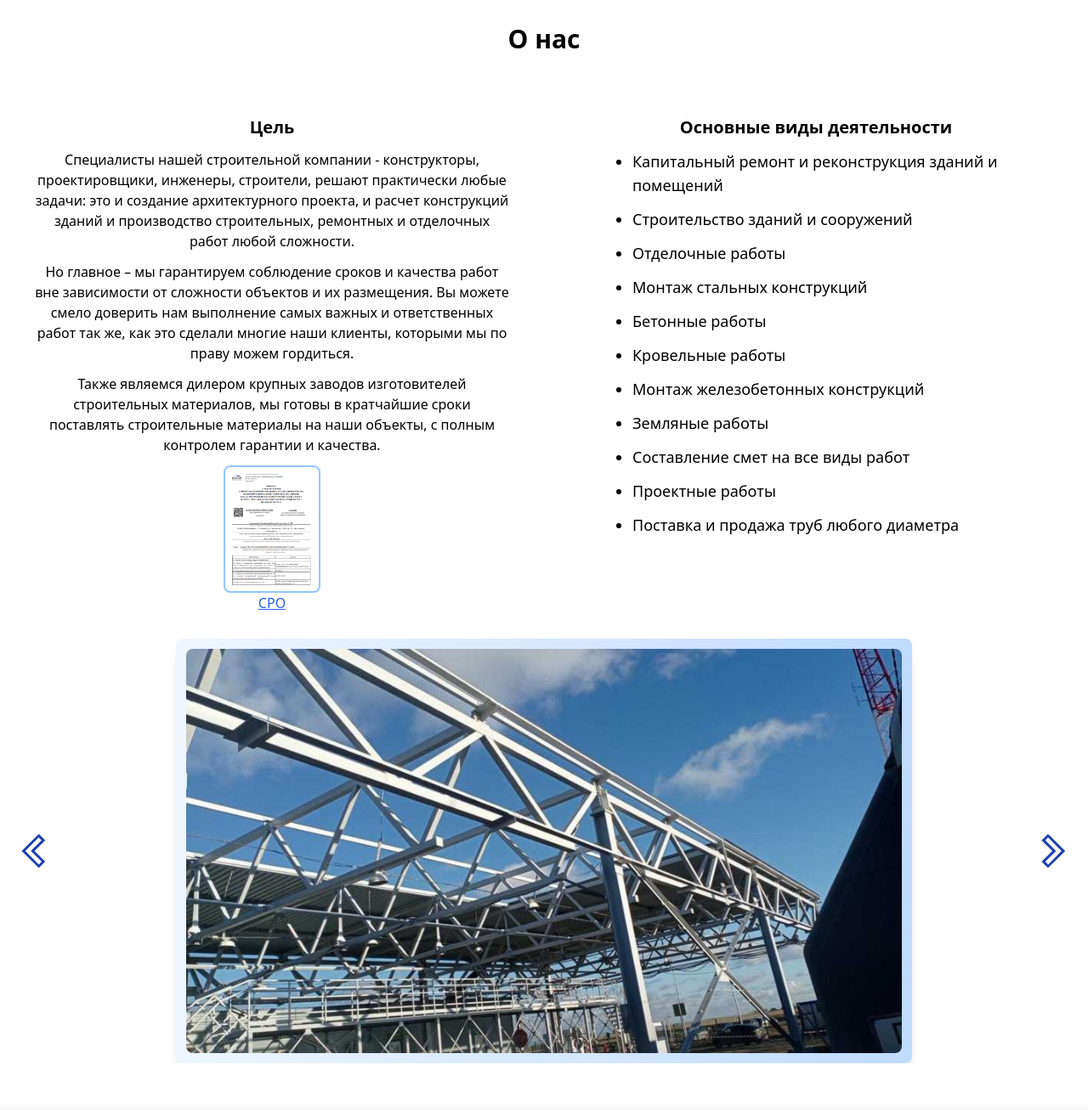
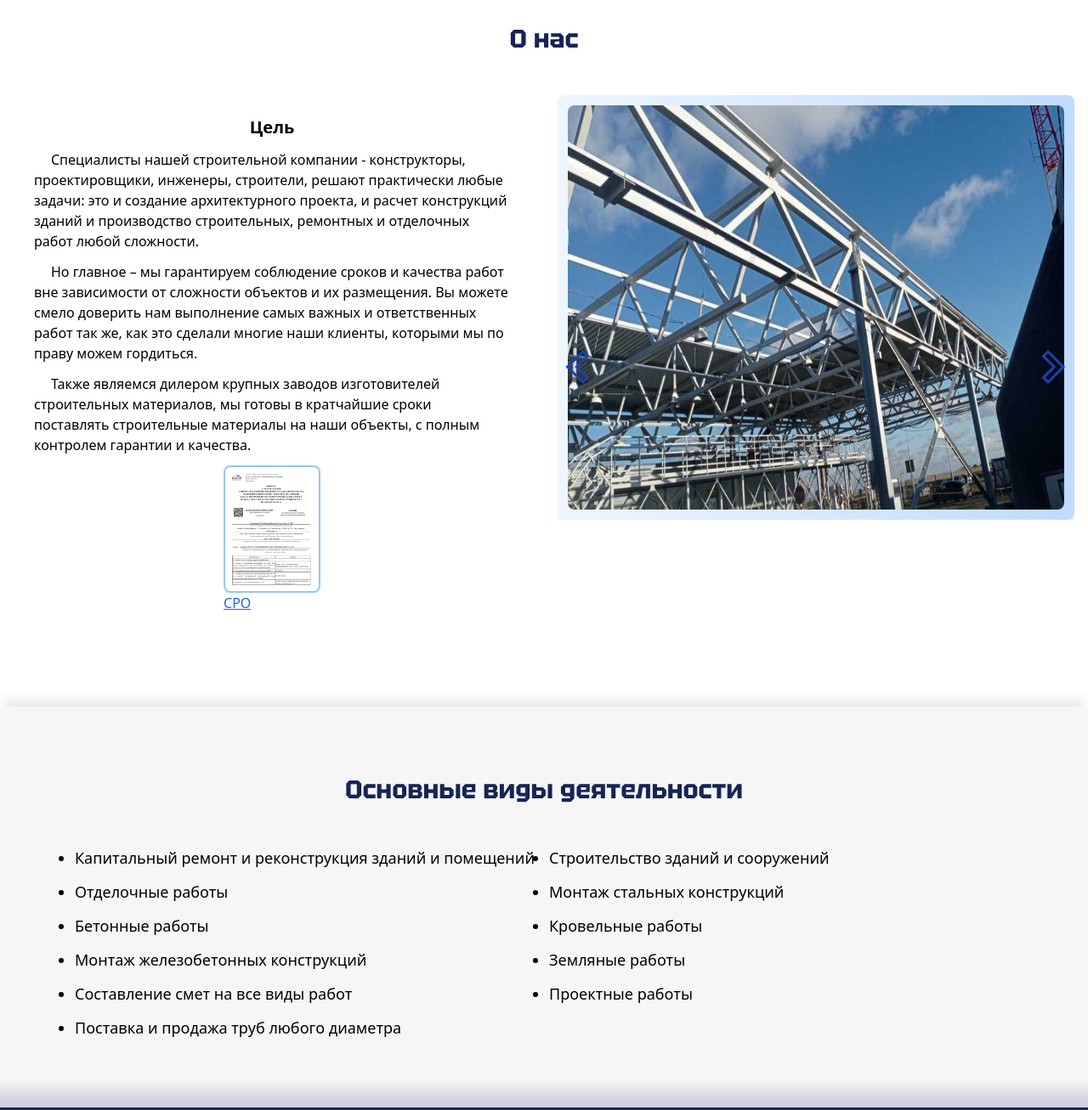
Before and after one commit to 3axhax/steel, a website: page index.html in a window 1280 px wide. Shown: the part 540-1847 px from the top of the page at 85% size. Drawn offline with Linux system fonts and the light colour scheme.

Commit message:
UI // font + gallery

```diff
--- a/index.html
+++ b/index.html
@@ -105,7 +105,7 @@
     <div class="absolute inset-0 bg-cover bg-center bg-no-repeat opacity-5 z-[-1]" style="background-image: url('/img/bg.webp');"></div>
     <div class="container mx-auto text-center">
         <h1 class="sr-only">Строительная компания Сталь</h1>
-        <p class="text-5xl font-bold mb-6 outlined-heading">
+        <p class="text-5xl text-blue-950 font-bold mb-6 font-tektur">
             Добро пожаловать
         </p>
         <p class="text-2xl text-gray-600 mb-8 max-w-2xl mx-auto">
@@ -128,17 +128,17 @@
     </div>
 </section>
 
-<section id="about" class="py-20 bg-white shadow-[0_-10px_15px_-3px_rgb(0,0,0,0.1)]">
-    <div class="container mx-auto px-4">
-        <h2 class="text-3xl font-bold text-center mb-4 lg:mb-12">О нас</h2>
+<section id="about" class="bg-white shadow-[0_-10px_15px_-3px_rgb(0,0,0,0.1)]">
+    <div class="container mx-auto px-4 py-20">
+        <h2 class="text-3xl font-tektur text-blue-950 font-bold text-center mb-4 lg:mb-12">О нас</h2>
         <div class="grid grid-cols-1 md:grid-cols-2 gap-8">
             <div class="text-center p-6">
                 <h3 class="text-xl font-semibold mb-3">Цель</h3>
-                <div class="flex flex-col gap-3">
+                <div class="flex flex-col gap-3 text-left indent-5">
                     <p>Специалисты нашей строительной компании - конструкторы, проектировщики, инженеры, строители, решают практически любые задачи: это и создание архитектурного проекта,  и расчет конструкций зданий и производство строительных, ремонтных и отделочных работ любой сложности.</p>
                     <p>Но главное – мы гарантируем соблюдение сроков и качества работ вне зависимости от сложности объектов и их размещения. Вы можете смело доверить нам выполнение самых важных и ответственных работ так же, как это сделали многие наши клиенты, которыми мы по праву можем гордиться.</p>
                     <p>Также являемся дилером крупных заводов изготовителей строительных материалов, мы готовы в кратчайшие сроки поставлять строительные материалы на наши объекты, с полным контролем гарантии и качества.</p>
-                    <p class="flex justify-center">
+                    <p class="flex justify-center align-text-top">
                         <a href="/doc/sro.pdf" target="_blank" class="group min-h-[180px]">
                             <img class="max-h-[150px] rounded-lg border-blue-300 group-hover:border-blue-500 group-hover:rounded-md group-hover:max-h-[155px] transition-all duration-300 border-2 p-1 h-fit" src="/img/sro.png" alt="СРО"/>
                             <span class="text-blue-600 underline">СРО</span>
@@ -146,47 +146,7 @@
                     </p>
                 </div>
             </div>
-            <div class="p-6">
-                <h3 class="text-xl text-center font-semibold mb-3">Основные виды деятельности</h3>
-                <ul class="text-lg flex flex-col gap-3 list-disc lg:mx-16">
-                    <li class="">
-                        Капитальный ремонт и реконструкция зданий и помещений
-                    </li>
-                    <li class="">
-                        Строительство зданий и сооружений
-                    </li>
-                    <li class="">
-                        Отделочные работы
-                    </li>
-                    <li class="">
-                        Монтаж стальных конструкций
-                    </li>
-                    <li class="">
-                        Бетонные работы
-                    </li>
-                    <li class="">
-                        Кровельные работы
-                    </li>
-                    <li class="">
-                        Монтаж железобетонных конструкций
-                    </li>
-                    <li class="">
-                        Земляные работы
-                    </li>
-                    <li class="">
-                        Составление смет на все виды работ
-                    </li>
-                    <li class="">
-                        Проектные работы
-                    </li>
-                    <li class="">
-                        Поставка и продажа труб любого диаметра
-                    </li>
-                </ul>
-            </div>
 
-        </div>
-        <div>
             <div class="relative w-full">
                 <div class="overflow-hidden">
                     <div class="relative h-[500px]">
@@ -243,7 +203,48 @@
                 </svg>
                 </button>
             </div>
+
         </div>
+    </div>
+</section>
+<section id="opportunity" class="bg-stone-200/25 shadow-[0_-10px_15px_-3px_rgb(0,0,0,0.1)]">
+    <div class="container mx-auto px-6 py-20">
+        <h3 class="text-3xl font-tektur text-blue-950 font-bold text-center mb-4 lg:mb-12">Основные виды деятельности</h3>
+        <ul class="text-lg grid grid-cols-2 gap-3 list-disc lg:mx-16">
+            <li class="">
+                Капитальный ремонт и реконструкция зданий и помещений
+            </li>
+            <li class="">
+                Строительство зданий и сооружений
+            </li>
+            <li class="">
+                Отделочные работы
+            </li>
+            <li class="">
+                Монтаж стальных конструкций
+            </li>
+            <li class="">
+                Бетонные работы
+            </li>
+            <li class="">
+                Кровельные работы
+            </li>
+            <li class="">
+                Монтаж железобетонных конструкций
+            </li>
+            <li class="">
+                Земляные работы
+            </li>
+            <li class="">
+                Составление смет на все виды работ
+            </li>
+            <li class="">
+                Проектные работы
+            </li>
+            <li class="">
+                Поставка и продажа труб любого диаметра
+            </li>
+        </ul>
     </div>
 </section>
 
--- a/src/input.css
+++ b/src/input.css
@@ -12,6 +12,19 @@ html {
     --color-gray-900: #111827;
     --underline-height: 1px;
     --underline-spacing: 0.25em;
+}
+
+@font-face {
+    font-family: "Tektur";
+    src: url("/steel/font/Tektur.woff2") format("woff2");
+    /*src: url("/font/Tektur.woff2") format("woff2");*/
+    font-weight: 100 900;
+    font-style: normal;
+    font-display: swap;
+}
+
+.font-tektur {
+    font-family: "Tektur", Arial, Helvetica, sans-serif;
 }
 
 .bg-underline {
```
Also changed, not shown: dist/output.css, font/Tektur.woff2 (added). Lines whose indentation alone changed are shown as unchanged.
